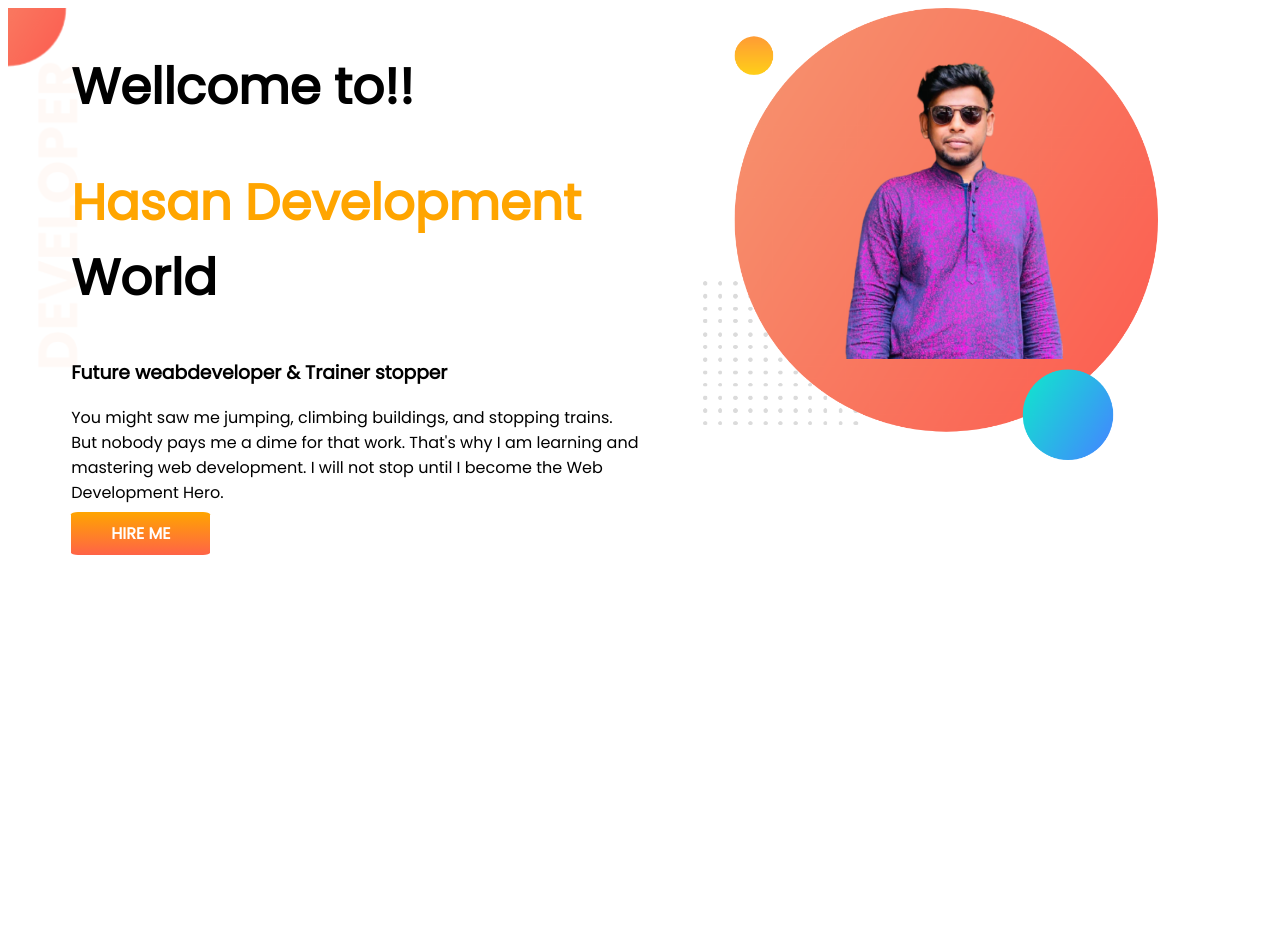
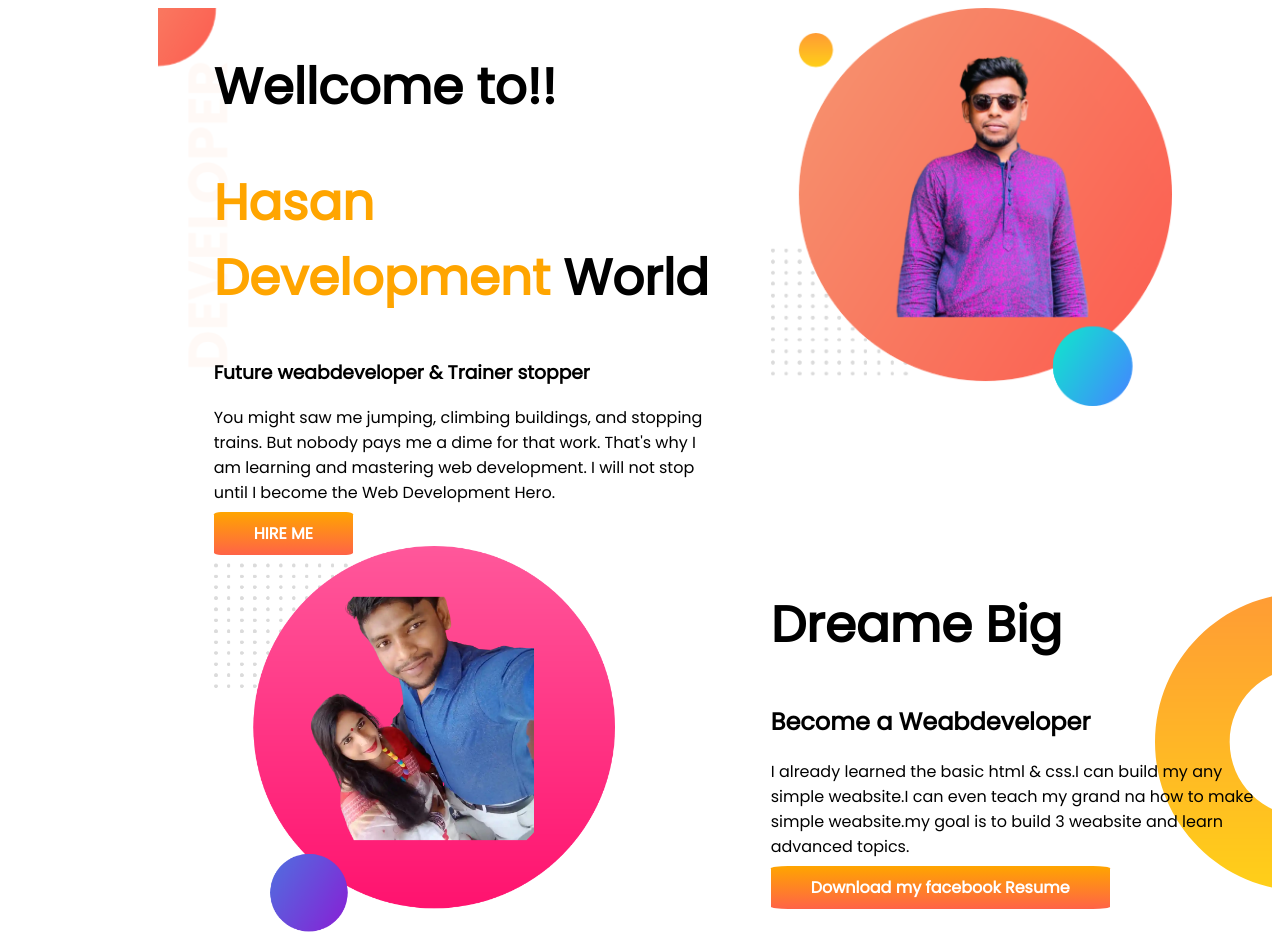
Before and after one commit to Hasanuzzamam1101/hasann-portfolio, a plain HTML site: page index.html in a window 1280 px wide. Before the commit the page ends 800 px from the top, so only its background shows below. Drawn offline with Linux system fonts and the light colour scheme.

Commit message:
dream added

```diff
--- a/index.html
+++ b/index.html
@@ -26,6 +26,22 @@
            </div>
 
       </section>
+      <section class="dream-big">
+        <div class="half-width">
+
+            <img src="images/borshs.png">
+        </div>
+        <div class="half-width">
+            <h1> Dreame Big</h1>
+            <h2> Become a Weabdeveloper</h2>
+            <p>  I already learned the basic html & css.I can build my any simple weabsite.I can even teach my grand na how to make simple weabsite.my goal is to build 3 weabsite and learn advanced topics.</p>
+            <a  class="Link-button" target="_blank" href="https://www.facebook.com/?_rdc=2&_rdr">Download my facebook Resume</a>
+
+
+        </div>
+
+
+      </section>
 
 
 </body>
--- a/style.css
+++ b/style.css
@@ -11,6 +11,7 @@ h1{
 section{
 
     display: flex;
+    margin-left: 150px;
 }
 .half-width{
     width: 50%;
@@ -31,3 +32,8 @@ section{
     background-image: url(images/top-banner.png);
     background-repeat: no-repeat;
 }
+.dream-big{
+    background-image: url(images/dream-bg.png);
+    background-repeat: no-repeat;
+    background-position: right;
+}
```
Also changed, not shown: images/borsha-removebg-preview.png (added), images/borshs.png (added).
